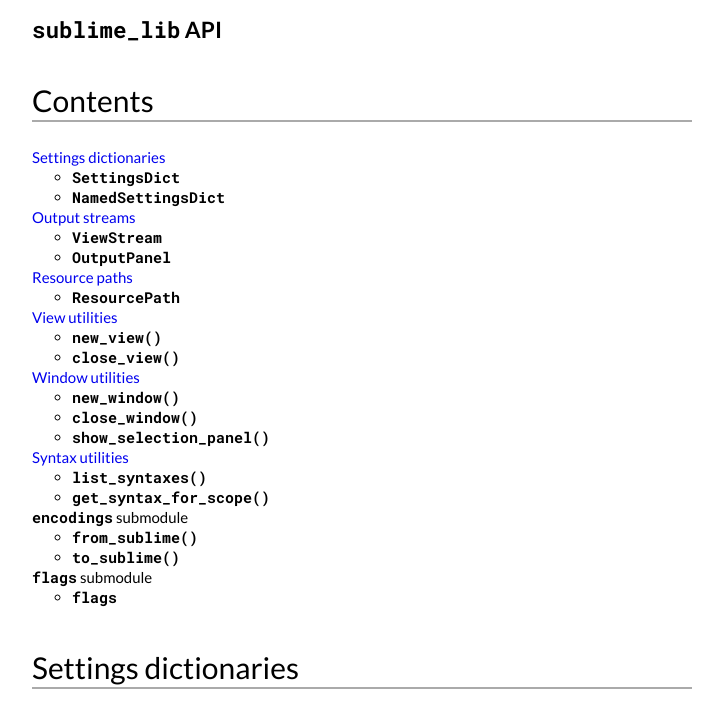
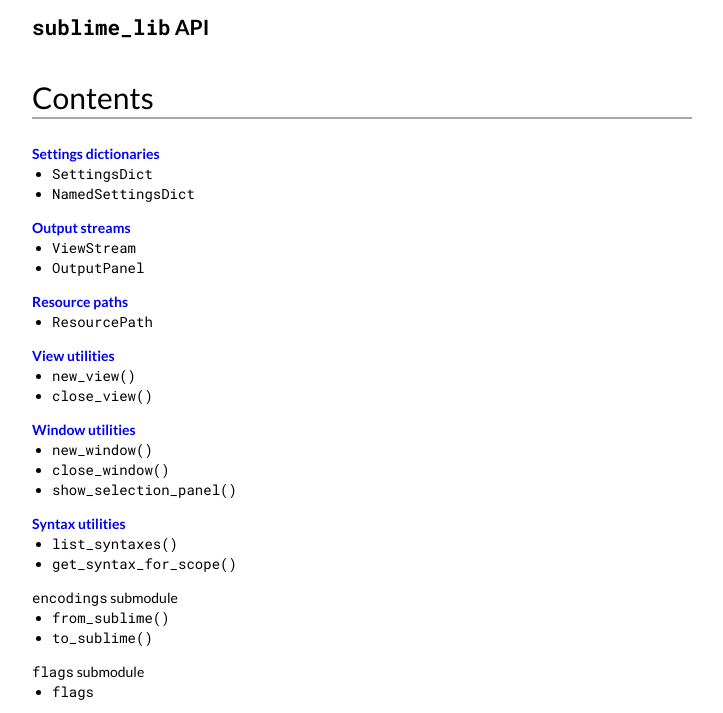
Before and after one commit to SublimeText/sublime_lib, a Sphinx documentation site: the page built from docs/source/index.rst, in a window 1280 px wide. Shown: the top 713 px of the page, without its empty margins (278-1001 px from the left). Built offline with Sphinx 7.4.7, drawn with Linux system fonts in a browser that asks for light colours; grey boxes are pictures that could not be loaded.

Commit message:
Improved formatting.

```diff
--- a/docs/source/_static/style.css
+++ b/docs/source/_static/style.css
@@ -1,6 +1,10 @@
 @import url('https://fonts.googleapis.com/css?family=Lato:400,400i,700,700i|Roboto+Mono:400,400i,700,700i&subset=latin-ext');
 
 .related { display: none; }
+
+*:not(:hover) > a.headerlink {
+    display: none;
+}
 
 html {
     font-size: 20px;
@@ -12,11 +16,11 @@
     margin: 0 auto;
     max-width: 33rem;
 
-    font-size: 15px;
+    font-size: 14px;
     line-height: 1rem;
 }
 
-code, pre {
+code, pre, dl.class > dt, dl.function > dt, dl.method > dt, dl.classmethod > dt {
     font-family: "Roboto Mono",SFMono-Regular,Menlo,Monaco,Consolas,"Liberation Mono","Courier New",Courier,monospace;
 }
 
@@ -29,29 +33,64 @@
     line-height: 2rem;
 }
 
-#contents > div.container > ul {
-    list-style: none;
-    padding-left: 0;
-}
-
 #contents > div.container p {
     margin-bottom: 0;
 }
 
-dl.class {
+#contents > div.container ul {
+    margin-top: 0;
+}
+
+ul, ol {
+    padding-left: 1rem;
+}
+
+dd {
+    margin-left: 1rem;
+}
+
+dd > :first-child {
+    margin-top: 0.25rem;
+}
+
+dd > ul, dd > ol {
+    padding-left: 0;
+}
+
+code.descname {
+    font-weight: bold;
+    font-size: 1.2em;
+}
+
+dl {
     margin: 1rem 0;
+}
+
+dl.classmethod > dt > em.property {
+    display: block;
+}
+
+dl.classmethod > dt > em.property::before {
+    content: '@';
+    display: inline;
 }
 
 li > p:only-child {
     margin: 0;
 }
 
-p code {
+code.literal:not(.xref) {
+    display: inline-block;
     background-color: #e7e7e7;
+    padding: 0 0.1rem;
 }
 
 a:not(:hover) {
     text-decoration: none;
+}
+
+a.reference {
+    font-weight: bold;
 }
 
 pre {
--- a/docs/source/index.rst
+++ b/docs/source/index.rst
@@ -6,44 +6,44 @@
 
 .. container:: table-of-contents
 
-  * `Settings dictionaries <#settings-dictionaries>`__
+  `Settings dictionaries <#settings-dictionaries>`__
 
-    * :class:`~sublime_lib.SettingsDict`
-    * :class:`~sublime_lib.NamedSettingsDict`
+  * :class:`~sublime_lib.SettingsDict`
+  * :class:`~sublime_lib.NamedSettingsDict`
 
-  * `Output streams <#output-streams>`__
+  `Output streams <#output-streams>`__
 
-    * :class:`~sublime_lib.ViewStream`
-    * :class:`~sublime_lib.OutputPanel`
+  * :class:`~sublime_lib.ViewStream`
+  * :class:`~sublime_lib.OutputPanel`
 
-  * `Resource paths <#resource-paths>`__
+  `Resource paths <#resource-paths>`__
 
-    * :class:`~sublime_lib.ResourcePath`
+  * :class:`~sublime_lib.ResourcePath`
 
-  * `View utilities <#view-utilities>`__
+  `View utilities <#view-utilities>`__
 
-    * :func:`~sublime_lib.new_view`
-    * :func:`~sublime_lib.close_view`
+  * :func:`~sublime_lib.new_view`
+  * :func:`~sublime_lib.close_view`
 
-  * `Window utilities <#window-utilities>`__
+  `Window utilities <#window-utilities>`__
 
-    * :func:`~sublime_lib.new_window`
-    * :func:`~sublime_lib.close_window`
-    * :func:`~sublime_lib.show_selection_panel`
+  * :func:`~sublime_lib.new_window`
+  * :func:`~sublime_lib.close_window`
+  * :func:`~sublime_lib.show_selection_panel`
 
-  * `Syntax utilities <#syntax-utilities>`__
+  `Syntax utilities <#syntax-utilities>`__
 
-    * :func:`~sublime_lib.list_syntaxes`
-    * :func:`~sublime_lib.get_syntax_for_scope`
+  * :func:`~sublime_lib.list_syntaxes`
+  * :func:`~sublime_lib.get_syntax_for_scope`
 
-  * :mod:`~sublime_lib.encodings` submodule
+  :mod:`~sublime_lib.encodings` submodule
 
-    * :func:`~sublime_lib.encodings.from_sublime`
-    * :func:`~sublime_lib.encodings.to_sublime`
+  * :func:`~sublime_lib.encodings.from_sublime`
+  * :func:`~sublime_lib.encodings.to_sublime`
 
-  * :mod:`~sublime_lib.flags` submodule
+  :mod:`~sublime_lib.flags` submodule
 
-    * :mod:`~sublime_lib.flags`
+  * :mod:`~sublime_lib.flags`
 
 Settings dictionaries
 ---------------------
```
Also changed, not shown: docs/source/_static/basic.css (added).
